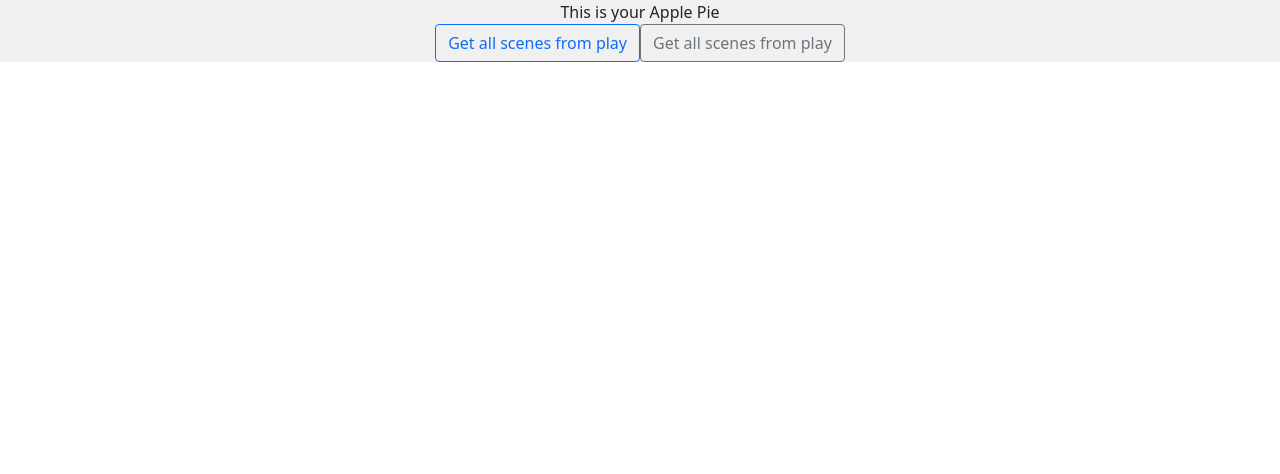
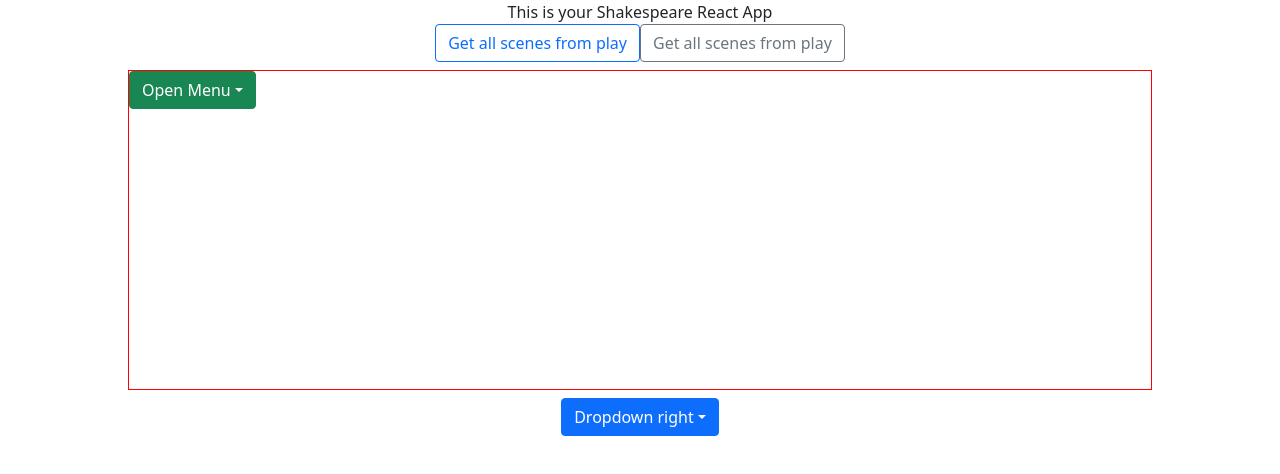
Before and after one commit to mitchg1983/react-shakes, a React (Create React App) app: page / in a window 1280 px wide. Shown: the top 474 px of the page. Built offline with nearby package versions, Linux system fonts and the light colour scheme.

Commit message:
Add dropdown menus for play selection.

```diff
--- a/src/App.css
+++ b/src/App.css
@@ -1,15 +1,18 @@
 .App {
-  text-align: center;
-  background-color: rgb(240, 240, 240);
-}
-
-.App-header {
-  background-color: #282c34;
-  min-height: 100vh;
   display: flex;
   flex-direction: column;
   align-items: center;
-  justify-content: center;
-  font-size: calc(10px + 2vmin);
-  color: white;
+
 }
+
+.game-area {
+  border: 1px solid red;
+  width: 80vw;
+  height: 40vh;
+    position: relative;
+}
+
+.drop-butt {
+  position: relative;
+
+}
--- a/src/App.js
+++ b/src/App.js
@@ -1,7 +1,10 @@
 import "./App.css";
-import "bootstrap/dist/css/bootstrap.min.css";
+// import "bootstrap/dist/css/bootstrap.min.css";
 import React, { Component } from "react";
 import Button from "react-bootstrap/Button";
+import Dropdown from "react-bootstrap/Dropdown";
+import DropdownButton from "react-bootstrap/DropdownButton";
+
 
 const playCodes = {
   AWW: "All's Well That Ends Well",
@@ -48,8 +51,9 @@ export class App extends Component {
   constructor(props) {
     super(props);
     this.state = {
-      data: "Apple Pie",
+      data: "Shakespeare React App",
       playRawData: [],
+      dropTest: "",
       gameScenes: [
         {
           act: "",
@@ -60,6 +64,8 @@ export class App extends Component {
     };
   }
 
+  //TODO - build the URL here from the input table provided to user
+  //This function will return the array of raw scene & HTML data
   handleGetScenes = async (event) => {
     event.preventDefault();
     //fetch the data on the given URL
@@ -85,6 +91,10 @@ export class App extends Component {
       });
   };
 
+  //This function will take in the raw scene & HTML data and create a new array
+  //From each element in the input array, an object will be created that contains
+  //the Act number, Scene number and corresponding Synposis
+  //The returned array, will contain one new object for each scene in the play
   handleStripScenes = () => {
     const newGameScenes = [];
     const strippedData = this.state.playRawData;
@@ -104,11 +114,14 @@ export class App extends Component {
         newGameScenes.push(newGameScene);
       }
     });
-
     this.setState({
       gameScenes: newGameScenes,
     });
   };
+
+  handleSelect = (event) => {
+    console.log(event);
+  }
 
   render() {
     return (
@@ -122,8 +135,43 @@ export class App extends Component {
             Get all scenes from play
           </Button>
         </div>
-        <p>{this.state.testData}</p>
+        <div className="game-area m-2">
+
+        <Dropdown>
+        <Dropdown.Toggle variant="success">
+          Open Menu
+        </Dropdown.Toggle>
+        <Dropdown.Menu>
+          <Dropdown.Item href="#">
+            Home Page
+          </Dropdown.Item>
+          <Dropdown.Item href="#">
+            Settings
+          </Dropdown.Item>
+          <Dropdown.Item href="#">
+            Logout
+          </Dropdown.Item>
+        </Dropdown.Menu>
+      </Dropdown>
+
+        </div>
+
+        <div>
+        <DropdownButton
+      title="Dropdown right"
+      id="dropdown-menu-align-right"
+      onSelect={this.handleSelect}
+        >
+              <Dropdown.Item eventKey="first option">option-1</Dropdown.Item>
+              <Dropdown.Item eventKey="option-2">option-2</Dropdown.Item>
+              <Dropdown.Item eventKey="option-3">option 3</Dropdown.Item>
+              <Dropdown.Divider />
+              <Dropdown.Item eventKey="some link">some link</Dropdown.Item>
+      </DropdownButton>
+        </div>
+
       </div>
+
     );
   }
 }
--- a/src/index.js
+++ b/src/index.js
@@ -2,6 +2,7 @@ import React from 'react';
 import ReactDOM from 'react-dom';
 import './index.css';
 import App from './App';
+import 'bootstrap/dist/css/bootstrap.min.css';
 
 ReactDOM.render(
   <React.StrictMode>
```
